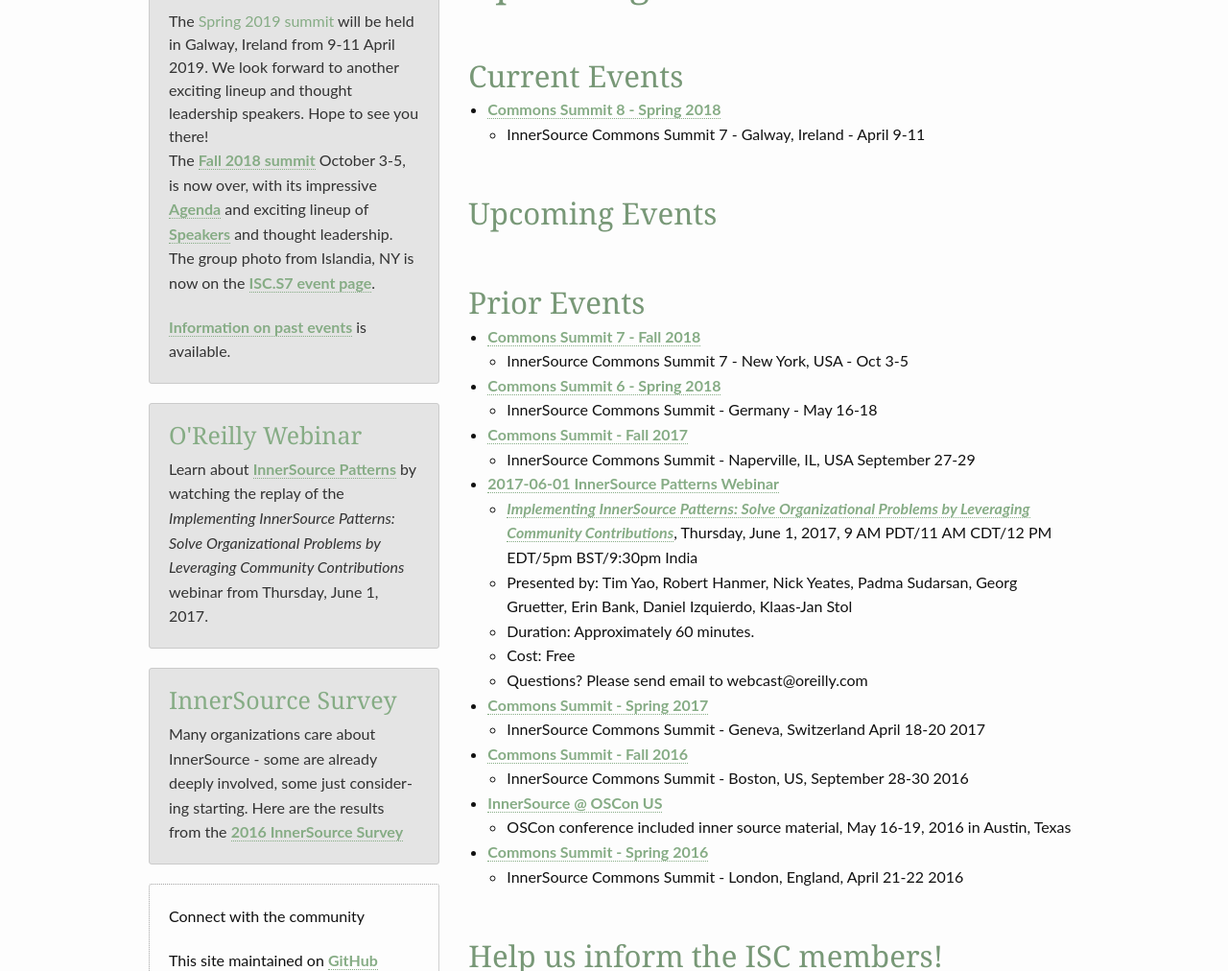
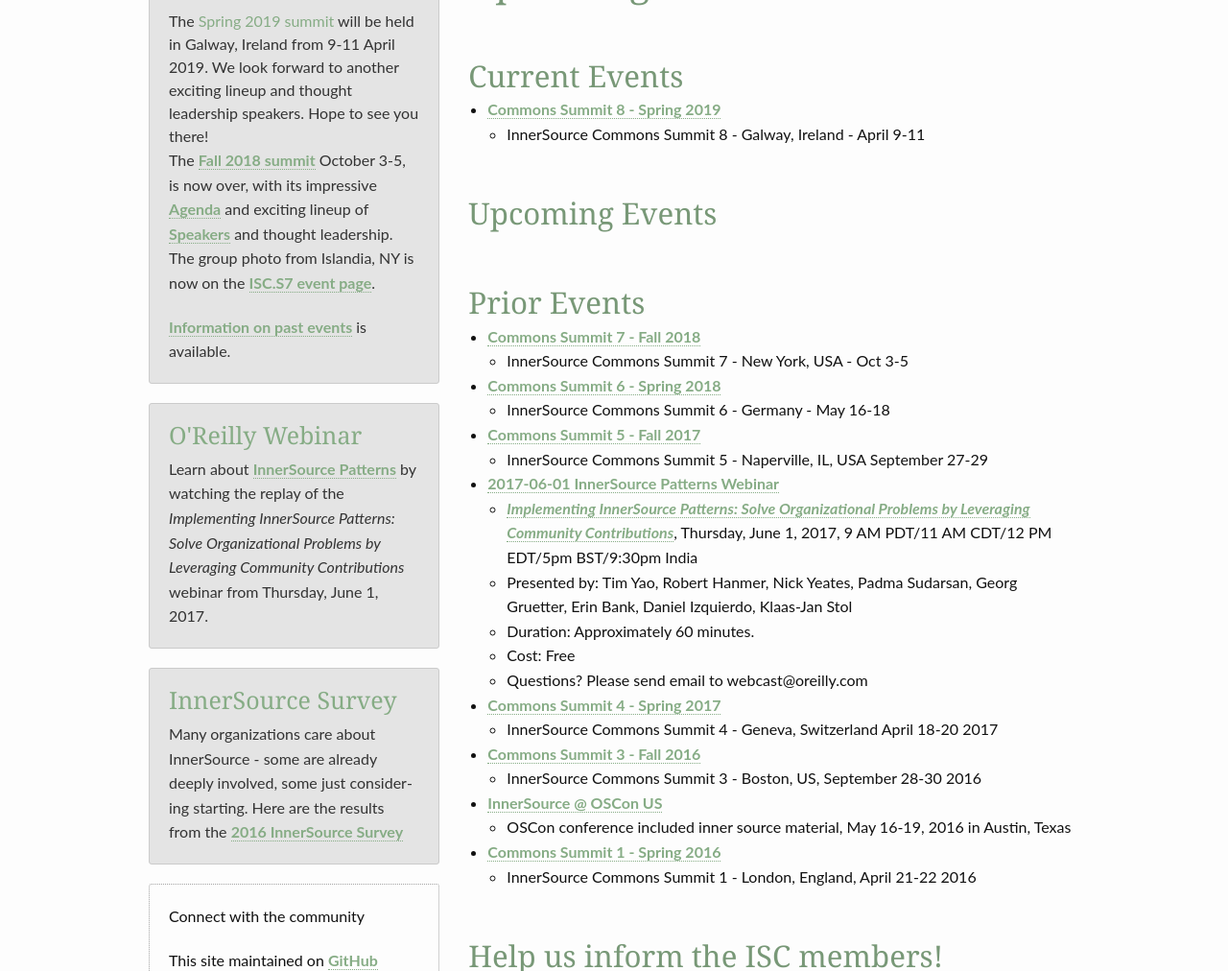
Before and after one commit to paypal/InnerSourceCommons, a Jekyll site: the page built from events/index.md, in a window 1280 px wide. Shown: the part 406-1418 px from the top of the page at 96% size. Built offline with Jekyll 4.4.1, drawn with Linux system fonts in a browser that asks for light colours.

Commit message:
2019-01-07 updated events index

```diff
--- a/events/index.md
+++ b/events/index.md
@@ -4,32 +4,32 @@
 ---
 
 ## Current Events
-* [Commons Summit 8 - Spring 2018](isc-spring-2019)
-   - InnerSource Commons Summit 7 - Galway, Ireland - April 9-11
+* [Commons Summit 8 - Spring 2019](isc-spring-2019)
+   - InnerSource Commons Summit 8 - Galway, Ireland - April 9-11
 
 ## Upcoming Events
 
 ## Prior Events
 * [Commons Summit 7 - Fall 2018](isc-fall-2018)
-   - InnerSource Commons Summit 7 - New York, USA - Oct 3-5
+    - InnerSource Commons Summit 7 - New York, USA - Oct 3-5
 * [Commons Summit 6 - Spring 2018](isc-spring-2018)
-    - InnerSource Commons Summit - Germany - May 16-18
-* [Commons Summit - Fall 2017](isc-fall-2017)
-    - InnerSource Commons Summit - Naperville, IL, USA September 27-29
+    - InnerSource Commons Summit 6 - Germany - May 16-18
+* [Commons Summit 5 - Fall 2017](isc-fall-2017)
+    - InnerSource Commons Summit 5 - Naperville, IL, USA September 27-29
 * [2017-06-01 InnerSource Patterns Webinar](http://www.oreilly.com/pub/e/3884)
     - <em><a href="http://www.oreilly.com/pub/e/3884">Implementing InnerSource Patterns: Solve Organizational Problems by Leveraging Community Contributions</a></em>, Thursday, June 1, 2017, 9 AM PDT/11 AM CDT/12 PM EDT/5pm BST/9:30pm India
     - Presented by: Tim Yao, Robert Hanmer, Nick Yeates, Padma Sudarsan, Georg Gruetter, Erin Bank, Daniel Izquierdo, Klaas-Jan Stol
     - Duration: Approximately 60 minutes.
     - Cost: Free
     - Questions? Please send email to webcast@oreilly.com
-* [Commons Summit - Spring 2017](isc-spring-2017)
-    - InnerSource Commons Summit - Geneva, Switzerland April 18-20 2017
-* [Commons Summit - Fall 2016](isc-fall-2016)
-    - InnerSource Commons Summit - Boston, US, September 28-30 2016
+* [Commons Summit 4 - Spring 2017](isc-spring-2017)
+    - InnerSource Commons Summit 4 - Geneva, Switzerland April 18-20 2017
+* [Commons Summit 3 - Fall 2016](isc-fall-2016)
+    - InnerSource Commons Summit 3 - Boston, US, September 28-30 2016
 * [InnerSource @ OSCon US](oscon-us-2016)
     - OSCon conference included inner source material, May 16-19, 2016 in Austin, Texas
-* [Commons Summit - Spring 2016](isc-spring-2016)
-    - InnerSource Commons Summit - London, England, April 21-22 2016
+* [Commons Summit 1 - Spring 2016](isc-spring-2016)
+    - InnerSource Commons Summit 1 - London, England, April 21-22 2016
 
 ## Help us inform the ISC members!
 Know of additional InnerSource events? Send us a [pull request](https://github.com/paypal/InnerSourceCommons/pulls) or open an [issue](https://github.com/paypal/InnerSourceCommons/issues).
```
